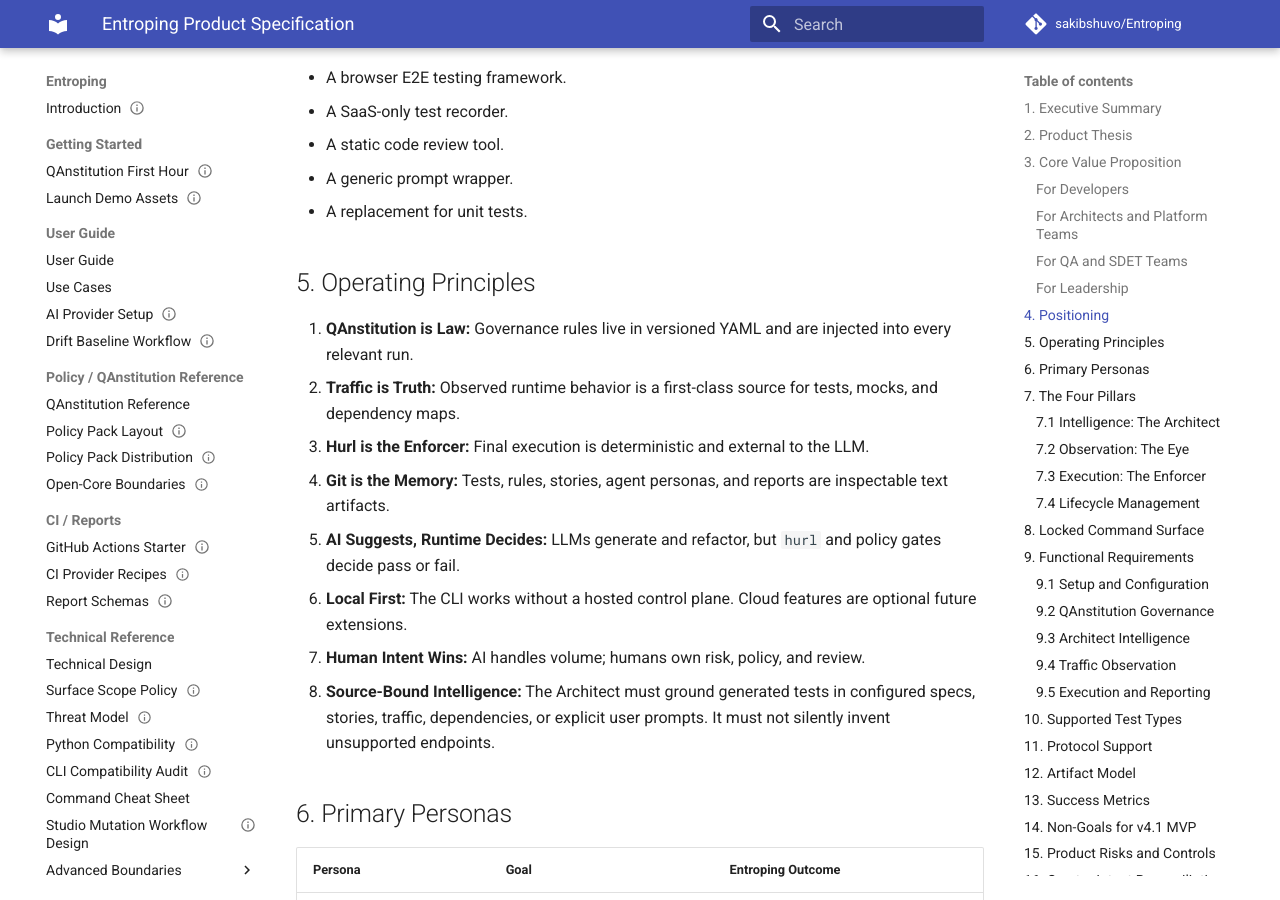
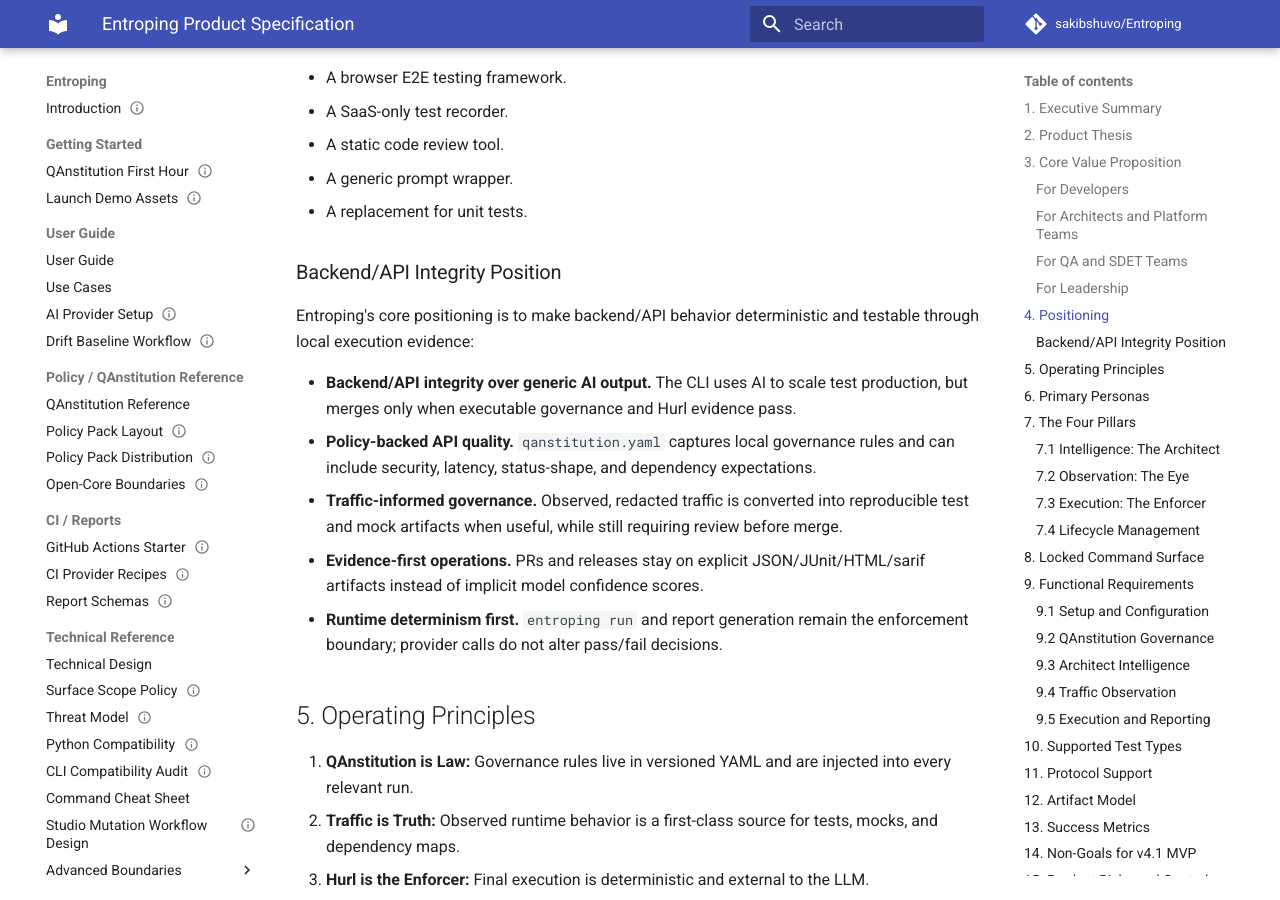
Before and after one commit to sakibshuvo/Entroping, an MkDocs documentation site: the page built from docs/product/PRODUCT_SPEC.md, in a window 1280 px wide and 900 px high, scrolled down 1976 px. Built offline with MkDocs 1.6.1 and Material for MkDocs 9.7.7, drawn with Linux system fonts in a browser that asks for light colours; comment, search, counter and statistics services are not loaded.

Commit message:
docs: add backend API integrity positioning guide

```diff
--- a/docs/product/PRODUCT_SPEC.md
+++ b/docs/product/PRODUCT_SPEC.md
@@ -61,6 +61,16 @@
 - A static code review tool.
 - A generic prompt wrapper.
 - A replacement for unit tests.
+
+### Backend/API Integrity Position
+
+Entroping's core positioning is to make backend/API behavior deterministic and testable through local execution evidence:
+
+- **Backend/API integrity over generic AI output.** The CLI uses AI to scale test production, but merges only when executable governance and Hurl evidence pass.
+- **Policy-backed API quality.** `qanstitution.yaml` captures local governance rules and can include security, latency, status-shape, and dependency expectations.
+- **Traffic-informed governance.** Observed, redacted traffic is converted into reproducible test and mock artifacts when useful, while still requiring review before merge.
+- **Evidence-first operations.** PRs and releases stay on explicit JSON/JUnit/HTML/sarif artifacts instead of implicit model confidence scores.
+- **Runtime determinism first.** `entroping run` and report generation remain the enforcement boundary; provider calls do not alter pass/fail decisions.
 
 ## 5. Operating Principles
 
```
Also changed, not shown: README.md (+9 -0 lines), docs/meta/VAULT_INDEX.md (+1 -0 lines).
